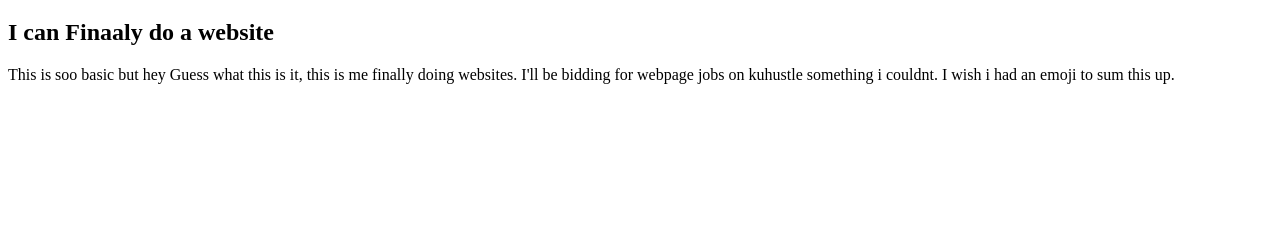
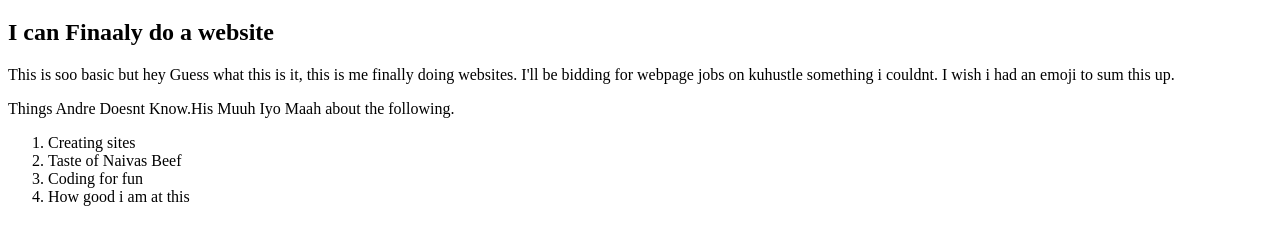
Before and after one commit to idrissassafa/first-website-, a plain HTML site: page my-first-webpage.html in a window 1280 px wide. Shown: the part 61-306 px from the top of the page. Drawn offline with Linux system fonts and the light colour scheme.

Commit message:
added a list

```diff
--- a/my-first-webpage.html
+++ b/my-first-webpage.html
@@ -1,11 +1,24 @@
 <!DOCTYPE html>
 <html>
-  <head>
+  <head style=color:blue;>
     <title>My Goddamn website</title>
   </head>
   <body>
     <h1>Rudimentary Webpage</h1>
     <h2>I can Finaaly do a website</h2>
     <p>This is soo basic but hey Guess what this is it, this is me finally doing websites. I'll be bidding for webpage jobs on kuhustle something i couldnt. I wish i had an emoji to sum this up.</p>
+<p> Things Andre Doesnt Know.His Muuh Iyo Maah about the following.
+
+<ol>
+  <li> Creating sites</li>
+  <li>Taste of Naivas Beef</li>
+  <li>Coding for fun</li>
+  <li>How good i am at this</li>
+</ol>
+
+
+
+
   </body>
+
 </html>
```
